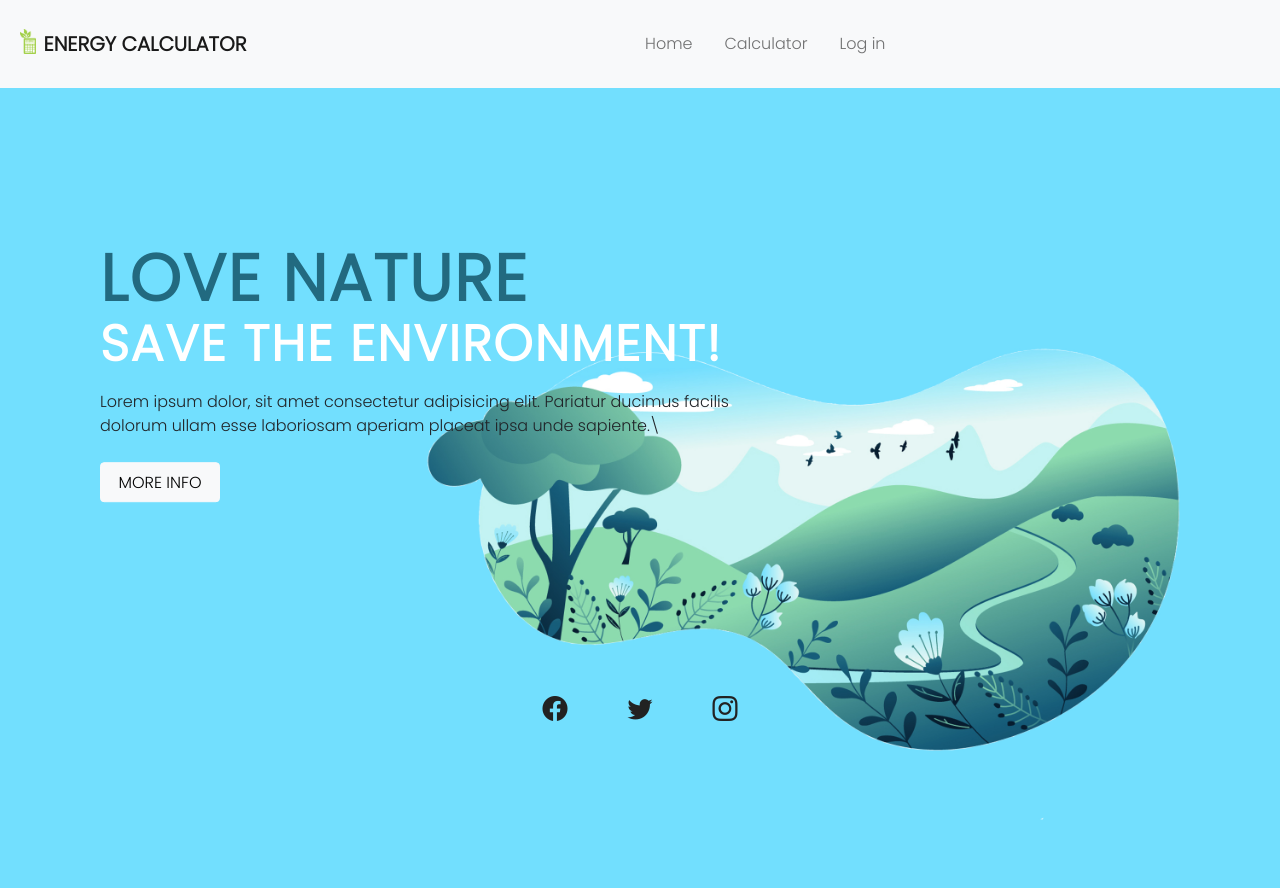
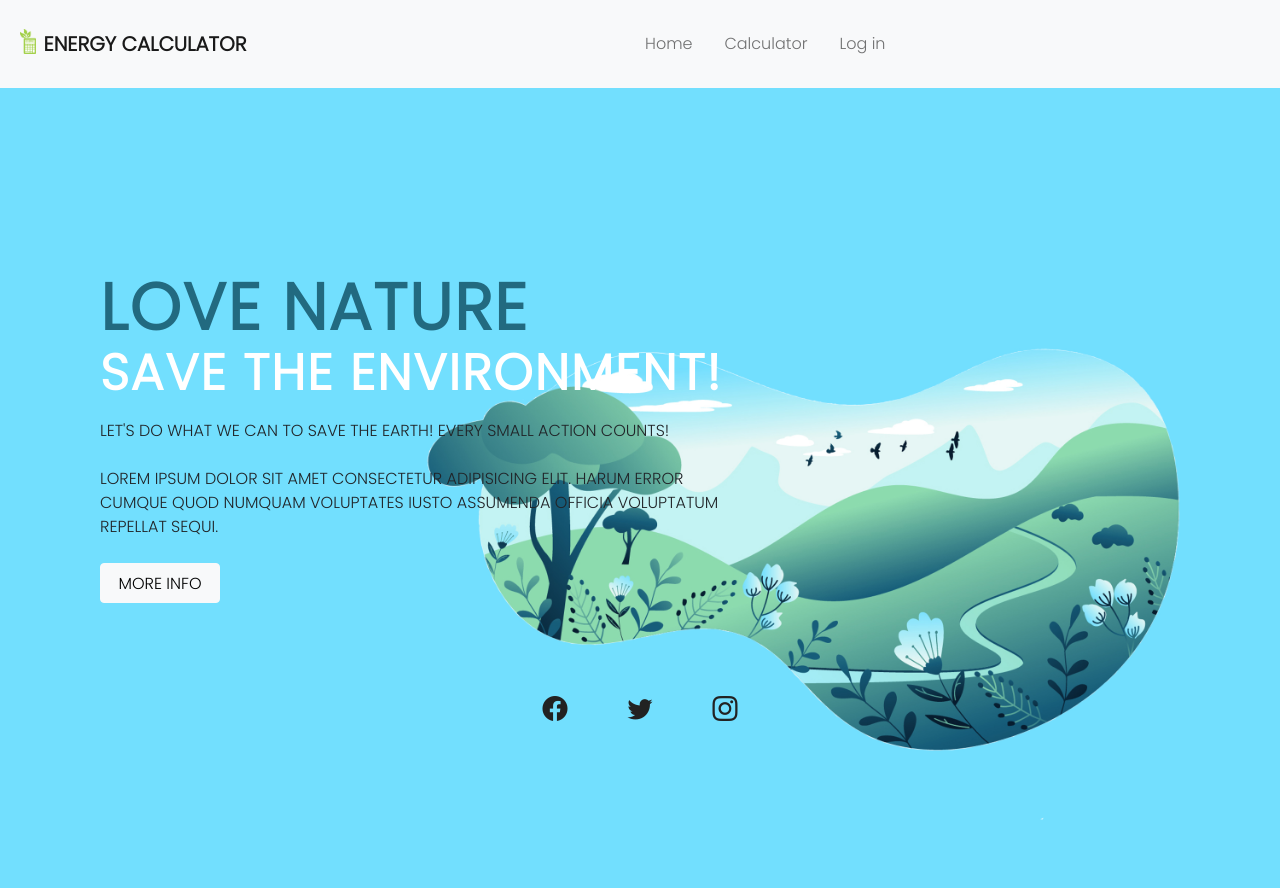
Before and after one commit to lgf2111/energy-calculator, a Flask app: page / in a window 1280 px wide. Run offline with Flask 2, Linux system fonts and the light colour scheme; some libraries are stand-ins or nearby versions.

Commit message:
remove overflow-y

```diff
--- a/webapp/static/style/style.css
+++ b/webapp/static/style/style.css
@@ -3,7 +3,7 @@
 }
 
 body {
-    overflow-x: hidden !important;
+    overflow-y: hidden !important;
     background-color: #72dffe;
 }
 
--- a/webapp/templates/home.html
+++ b/webapp/templates/home.html
@@ -5,7 +5,8 @@
     <div class="content">
         <div class="info">
             <h2 class="text-uppercase mb-3 fw-bold">Love Nature<br><span>Save the Environment!</span></h2>
-            <p class="mb-4">Lorem ipsum dolor, sit amet consectetur adipisicing elit. Pariatur ducimus facilis dolorum ullam esse laboriosam aperiam placeat ipsa unde sapiente.\</p>
+            <p class="mb-4 text-uppercase">Let's Do what we can to save the Earth! Every small action counts!</p>
+            <p class="mb-4 text-uppercase">Lorem ipsum dolor sit amet consectetur adipisicing elit. Harum error cumque quod numquam voluptates iusto assumenda officia voluptatum repellat sequi.</p>
             <a href="https://climate.nasa.gov/effects/" class="btn btn-light p-2 text-light text-uppercase">More info</a>
         </div><!-- info -->
     </div><!-- content -->
```
